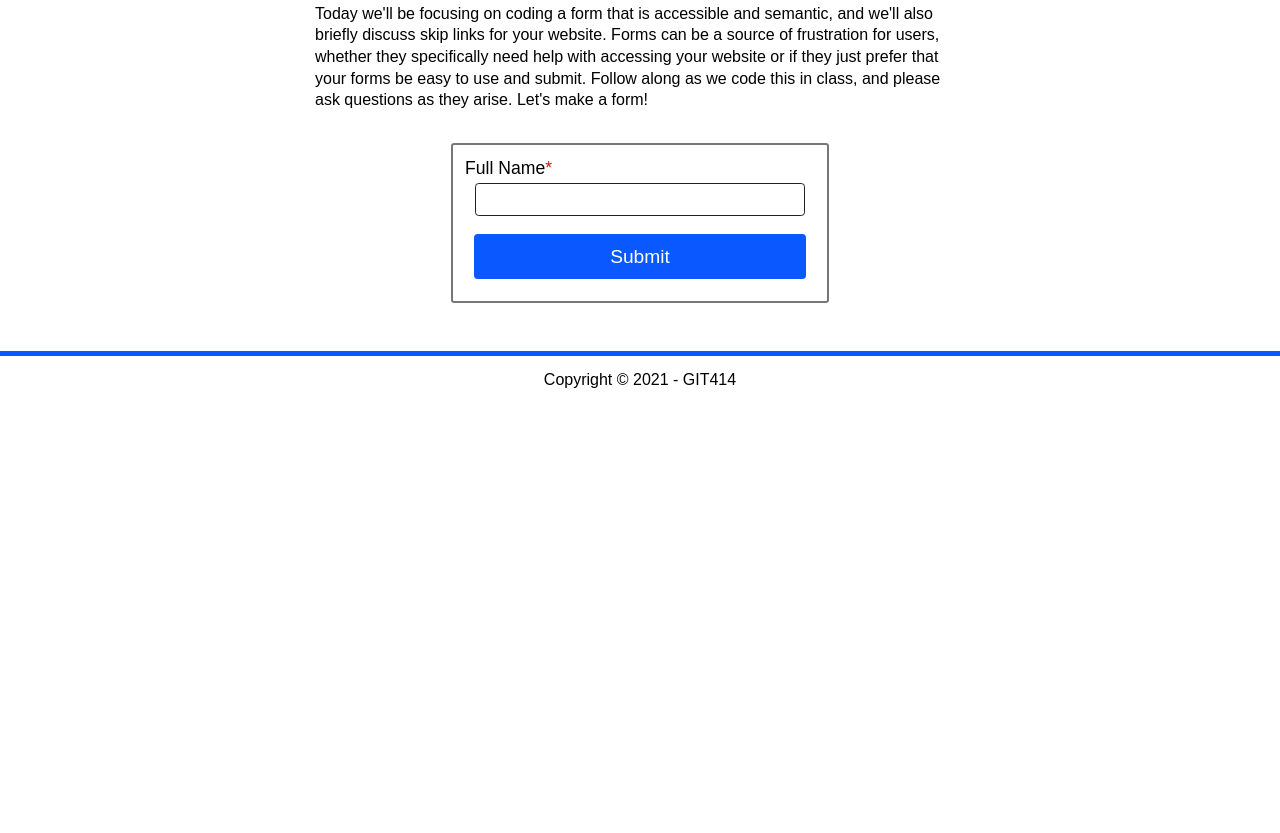
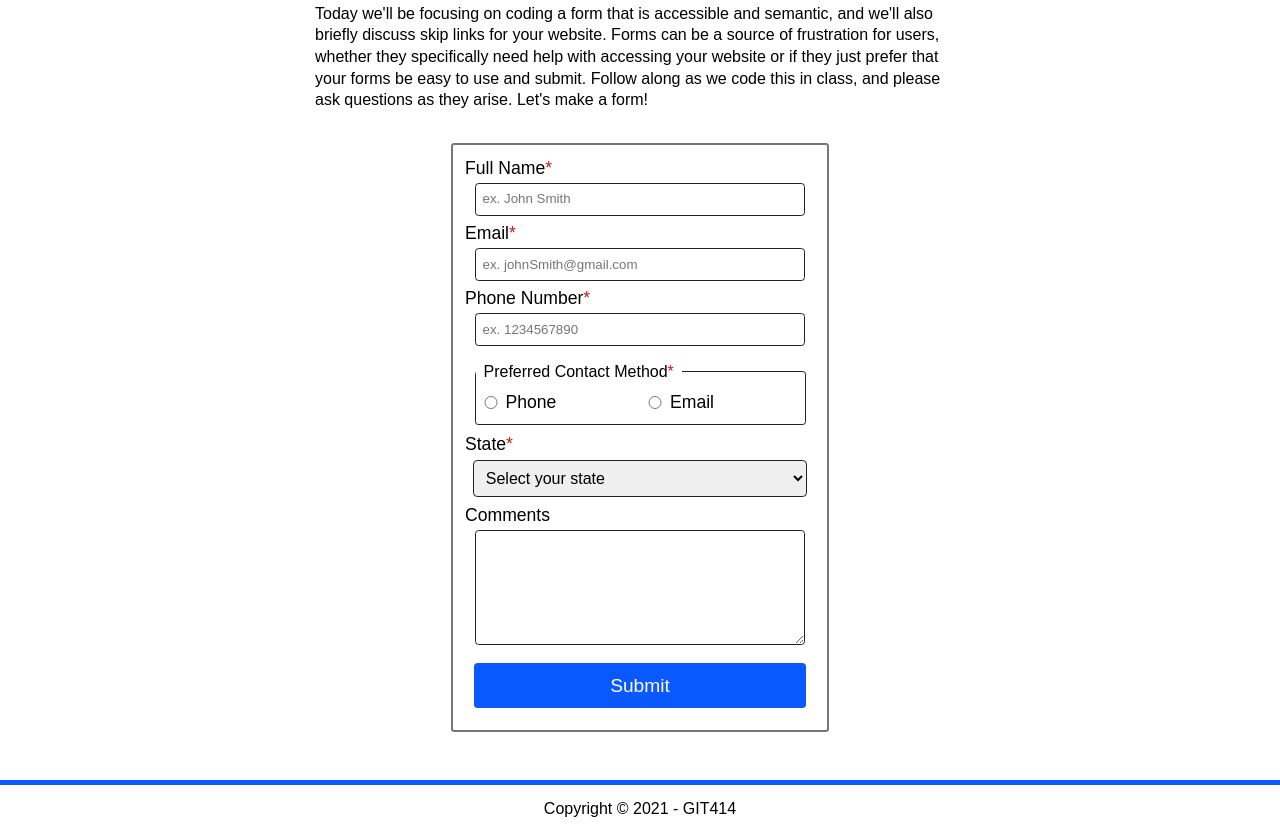
Before and after one commit to nplordhere/GIT414-Accessible-Form-Page, a plain HTML site: page index.html in a window 1280 px wide. Shown: the part 552-1385 px from the top of the page. Before the commit the page ends 956 px from the top, so only its background shows below. Drawn offline with Linux system fonts and the light colour scheme.

Commit message:
Complete html

```diff
--- a/index.html
+++ b/index.html
@@ -31,10 +31,76 @@
 					accessing your website or if they just prefer that your forms be easy to use and submit. Follow along as we code
 					this in class, and please ask questions as they arise. Let's make a form!</p>
 
-				<form>
-					<label for="fullName">Full Name<span class="required">*</span></label>
-					<input type="text" id="fullName" name="fullName" required>
-
+				<form method="post" action="https://wp.zybooks.com/form-viewer.php">
+					<label for="fullName">Full Name<span class="required" aria-hidden="true">*</span></label>
+					<input type="text" id="fullName" name="fullName" placeholder="ex. John Smith" required>
+					<label for="userEmail">Email<span class="required" aria-hidden="true">*</span></label>
+					<input type="email" id="userEmail" name="userEmail" placeholder="ex. johnSmith@gmail.com" required>
+					<label for="userPhone">Phone Number<span class="required" aria-hidden="true">*</span></label>
+					<input type="tel" id="userPhone" name="userPhone" pattern="[0-9]{10}" placeholder="ex. 1234567890" required>
+					<fieldset>
+						<legend id="preferred">Preferred Contact Method<span class="required" aria-hidden="true">*</span></legend>
+						<input type="radio" id="prefP" name="preferred" required>
+						<label for="prefP">Phone</label>
+						<input type="radio" id="prefE" name="preferred" required>
+						<label for="prefE">Email</label>
+					</fieldset>
+					<label for="state">State<span class="required" aria-hidden="true">*</span></label>
+					<select name="state" id="state" required>
+						<option value="">Select your state</option>
+						<option value="AL">Alabama</option>
+						<option value="AK">Alaska</option>
+						<option value="AZ">Arizona</option>
+						<option value="AR">Arkansas</option>
+						<option value="CA">California</option>
+						<option value="CO">Colorado</option>
+						<option value="CT">Connecticut</option>
+						<option value="DE">Delaware</option>
+						<option value="FL">Florida</option>
+						<option value="GA">Georgia</option>
+						<option value="HI">Hawaii</option>
+						<option value="ID">Idaho</option>
+						<option value="IL">Illinois</option>
+						<option value="IN">Indiana</option>
+						<option value="IA">Iowa</option>
+						<option value="KS">Kansas</option>
+						<option value="KY">Kentucky</option>
+						<option value="LA">Louisiana</option>
+						<option value="ME">Maine</option>
+						<option value="MD">Maryland</option>
+						<option value="MA">Massachusetts</option>
+						<option value="MI">Michigan</option>
+						<option value="MN">Minnesota</option>
+						<option value="MS">Mississippi</option>
+						<option value="MO">Missouri</option>
+						<option value="MT">Montana</option>
+						<option value="NE">Nebraska</option>
+						<option value="NV">Nevada</option>
+						<option value="NH">New Hampshire</option>
+						<option value="NJ">New Jersey</option>
+						<option value="NM">New Mexico</option>
+						<option value="NY">New York</option>
+						<option value="NC">North Carolina</option>
+						<option value="ND">North Dakota</option>
+						<option value="OH">Ohio</option>
+						<option value="OK">Oklahoma</option>
+						<option value="OR">Oregon</option>
+						<option value="PA">Pennsylvania</option>
+						<option value="RI">Rhode Island</option>
+						<option value="SC">South Carolina</option>
+						<option value="SD">South Dakota</option>
+						<option value="TN">Tennessee</option>
+						<option value="TX">Texas</option>
+						<option value="UT">Utah</option>
+						<option value="VT">Vermont</option>
+						<option value="VA">Virginia</option>
+						<option value="WA">Washington</option>
+						<option value="WV">West Virginia</option>
+						<option value="WI">Wisconsin</option>
+						<option value="WY">Wyoming</option>
+					</select>
+					<label for="comment">Comments</label>
+					<textarea rows="4" cols="50" id="comment" name="comment"></textarea>
 					<input type="submit" value="Submit">
 				</form>
 			</article>
```
